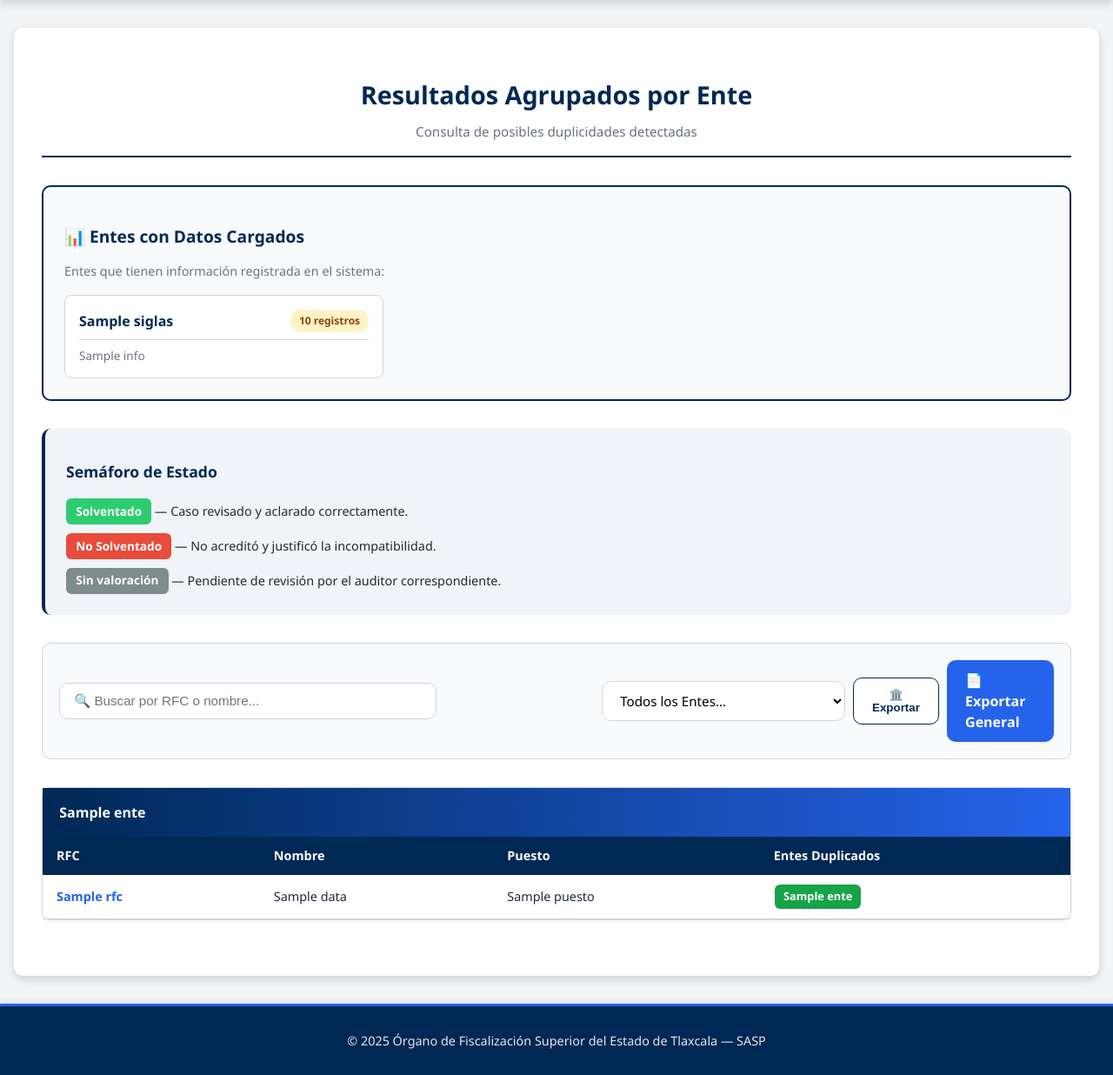
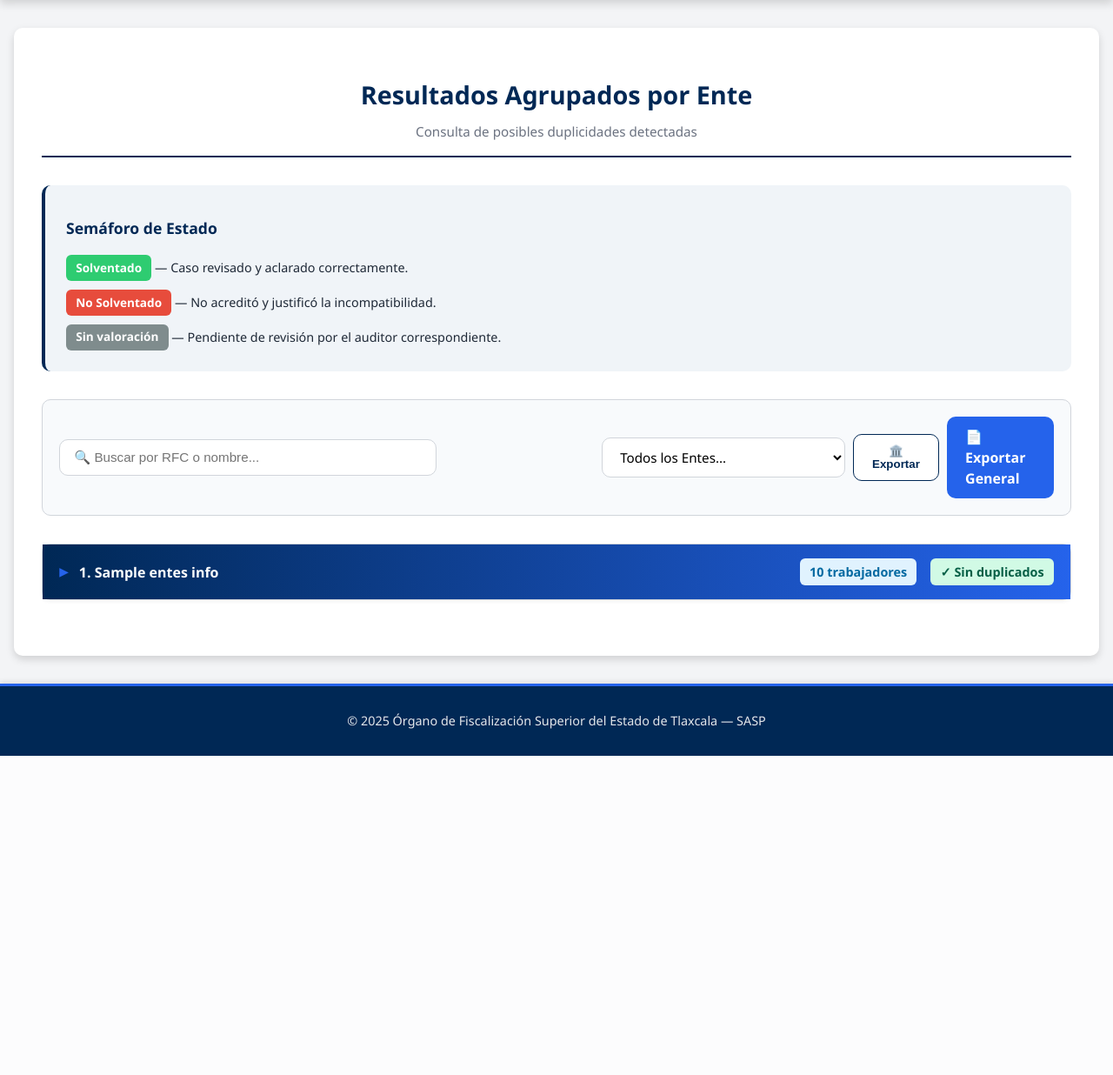
Before and after one commit to OmarSalvatierra99/SCIL, a Flask app: template templates/resultados.html in a window 1280 px wide. Shown: the part 82-1318 px from the top of the page at 87% size. After the commit the page ends 951 px from the top, so only its background shows below. Run offline with Flask 3, Linux system fonts and the light colour scheme; the visitor is signed in with stand-in values (Sample User, id 1); tables that the repository leaves empty hold one stand-in row (values such as "Sample post"); the template is opened without the code that fills it: most values are stand-ins (such as "Sample title", 1, 10 or a date in 2020).

Commit message:
12/11/2025 El proyecto ya funciona, solo mostrara resultados una vez procesados

```diff
--- a/app.py
+++ b/app.py
@@ -397,7 +397,6 @@ def reporte_por_ente():
         elif modo_permiso == "ENTES":
             permitido = (tipo_ente == "ENTE")
         elif modo_permiso == "MUNICIPIOS":
-            # En este bloque solo recorremos ENTES (no municipios), así que se omiten
             permitido = (tipo_ente == "MUNICIPIO")
         else:
             permitido = any(_ente_match(eu, [ente['clave']]) for eu in entes_usuario)
@@ -413,10 +412,12 @@ def reporte_por_ente():
         total_duplicados = len(agrupado.get(ente_nombre, {}))
 
         entes_info[ente_nombre] = {
+            'num': ente['num'],
             'siglas': ente['siglas'],
             'nombre_completo': ente['nombre'],
             'total': total_trabajadores,
-            'duplicados': total_duplicados
+            'duplicados': total_duplicados,
+            'tipo': tipo_ente  # ENTE o MUNICIPIO
         }
 
         # Si tiene trabajadores pero no duplicidades, agregarlo a entes_con_datos
@@ -427,11 +428,31 @@ def reporte_por_ente():
                 'total': total_trabajadores
             }
 
+    # Función de ordenamiento por NUM jerárquico
+    def orden_por_num(item):
+        """Ordena por NUM respetando jerarquía (1.2.3 antes de 1.10)"""
+        ente_nombre, info = item
+        num_str = str(info.get('num', '999')).strip().rstrip('.')
+        partes = []
+        for parte in num_str.split('.'):
+            try:
+                partes.append(int(parte))
+            except ValueError:
+                partes.append(999)
+        # Rellenar con ceros para comparación consistente
+        while len(partes) < 5:
+            partes.append(0)
+        return tuple(partes)
+
     agrupado_final = {k: list(v.values()) for k, v in agrupado.items()}
+
+    # Ordenar entes_info por NUM
+    entes_info_ordenados = sorted(entes_info.items(), key=orden_por_num)
+
     return render_template(
         "resultados.html",
-        resultados=dict(sorted(agrupado_final.items())),
-        entes_info=dict(sorted(entes_info.items())),
+        resultados=agrupado_final,
+        entes_info=entes_info_ordenados,
         entes_con_datos=dict(sorted(entes_con_datos.items()))
     )
 
--- a/templates/resultados.html
+++ b/templates/resultados.html
@@ -2,36 +2,23 @@
 {% block title %}Resultados por Ente - SASP{% endblock %}
 
 {% block content %}
+<style>
+.acordeon-icono {
+  display: inline-block;
+  transition: transform 0.2s ease;
+  font-size: 0.8rem;
+  color: var(--color-accent);
+}
+.acordeon-header:hover {
+  background: linear-gradient(90deg, #003366, var(--color-accent));
+}
+</style>
+
 <div class="report-container">
   <header class="header-flex">
     <h2>Resultados Agrupados por Ente</h2>
     <span class="subtitle">Consulta de posibles duplicidades detectadas</span>
   </header>
-
-  <!-- RESUMEN DE ENTES CARGADOS -->
-  {% if entes_info %}
-  <section class="entes-resumen">
-    <h3>📊 Entes con Datos Cargados</h3>
-    <p class="subtitle-info">Entes que tienen información registrada en el sistema:</p>
-    <div class="entes-grid">
-      {% for ente_nombre, info in entes_info.items() %}
-        {% if info.total > 0 %}
-        <div class="ente-card {% if info.duplicados == 0 %}ente-limpio{% endif %}">
-          <div class="ente-card-header">
-            <strong>{{ info.siglas or ente_nombre }}</strong>
-            <span class="badge-count {% if info.duplicados == 0 %}badge-limpio{% else %}badge-ok{% endif %}">
-              {{ info.total }} registros
-            </span>
-          </div>
-          <div class="ente-card-body">
-            {{ info.nombre_completo[:60] }}{% if info.nombre_completo|length > 60 %}...{% endif %}
-          </div>
-        </div>
-        {% endif %}
-      {% endfor %}
-    </div>
-  </section>
-  {% endif %}
 
   <!-- LEYENDA DE SEMÁFORO -->
   <section class="semaforo-info">
@@ -61,12 +48,39 @@
     </form>
   </div>
 
-  <!-- TABLAS DE RESULTADOS -->
-  {% if resultados %}
-    {% for ente, lista in resultados.items() %}
-      {% if not request.args.get('ente') or request.args.get('ente') == ente %}
-        <section class="ente-bloque">
-          <div class="ente-nombre">{{ ente }}</div>
+  <!-- TABLAS DE RESULTADOS CON ACORDEONES -->
+  {% if entes_info %}
+    {# entes_info ya viene ordenado por NUM desde el backend #}
+    {% for ente_nombre, info in entes_info %}
+      {% if info.total > 0 and (not request.args.get('ente') or request.args.get('ente') == ente_nombre) %}
+        {% set lista = resultados.get(ente_nombre, []) %}
+        {% set tiene_duplicados = info.duplicados > 0 %}
+        {% set tipo_ente = info.tipo|default('ENTE') %}
+
+        <section class="ente-bloque acordeon" data-tipo="{{ tipo_ente }}">
+          <div class="ente-nombre acordeon-header" style="cursor: pointer; display: flex; justify-content: space-between; align-items: center;">
+            <span style="display: flex; align-items: center; gap: 0.8rem;">
+              <span class="acordeon-icono">▶</span>
+              <strong>{{ info.num }}. {{ ente_nombre }}</strong>
+            </span>
+            <span style="display: flex; gap: 1rem; align-items: center; font-size: 0.9rem;">
+              <span style="background: #e0f2fe; color: #0369a1; padding: 0.3rem 0.7rem; border-radius: 6px; font-weight: 600;">
+                {{ info.total }} trabajador{% if info.total != 1 %}es{% endif %}
+              </span>
+              {% if tiene_duplicados %}
+                <span style="background: #fef3c7; color: #92400e; padding: 0.3rem 0.7rem; border-radius: 6px; font-weight: 600;">
+                  {{ info.duplicados }} duplicado{% if info.duplicados != 1 %}s{% endif %}
+                </span>
+              {% else %}
+                <span style="background: #d1fae5; color: #065f46; padding: 0.3rem 0.7rem; border-radius: 6px; font-weight: 600;">
+                  ✓ Sin duplicados
+                </span>
+              {% endif %}
+            </span>
+          </div>
+
+          <div class="acordeon-contenido" style="display: none;">
+            {% if tiene_duplicados %}
               <table class="tabla-resultados">
                 <thead>
                   <tr>
@@ -106,31 +120,72 @@
                   {% endfor %}
                 </tbody>
               </table>
+            {% else %}
+              <div style="padding: 2rem; text-align: center; color: #065f46; background: #ecfdf5; border-radius: 8px; margin: 1rem;">
+                <strong>✓ Este ente no presenta duplicidades</strong>
+                <p style="margin: 0.5rem 0 0 0; font-size: 0.9rem;">
+                  Se han procesado {{ info.total }} trabajador{% if info.total != 1 %}es{% endif %} sin incompatibilidades detectadas.
+                </p>
+              </div>
+            {% endif %}
+          </div>
         </section>
       {% endif %}
     {% endfor %}
   {% else %}
-    <p class="msg-vacio">No hay resultados para mostrar.</p>
+    <p class="msg-vacio">No hay datos cargados en el sistema.</p>
   {% endif %}
 </div>
 
-<!-- Script de búsqueda rápida -->
+<!-- Script de búsqueda y acordeones -->
 <script>
 document.addEventListener("DOMContentLoaded", () => {
   const input = document.getElementById("searchInput");
-  if (!input) {
-    console.warn("⚠️ searchInput no encontrado");
-    return;
+  const acordeones = document.querySelectorAll(".acordeon");
+
+  // ============================================
+  // ACORDEONES: Toggle expandir/colapsar
+  // ============================================
+  acordeones.forEach(acordeon => {
+    const header = acordeon.querySelector(".acordeon-header");
+    const contenido = acordeon.querySelector(".acordeon-contenido");
+    const icono = acordeon.querySelector(".acordeon-icono");
+
+    header.addEventListener("click", (e) => {
+      // No toggle si se hace click en un link
+      if (e.target.tagName === "A") return;
+
+      const estaExpandido = contenido.style.display !== "none";
+
+      if (estaExpandido) {
+        contenido.style.display = "none";
+        icono.textContent = "▶";
+      } else {
+        contenido.style.display = "block";
+        icono.textContent = "▼";
       }
+    });
+  });
 
+  // ============================================
+  // BÚSQUEDA POR RFC/NOMBRE
+  // ============================================
+  if (input) {
     input.addEventListener("keyup", () => {
       const filter = input.value.toLowerCase().trim();
-    const bloques = document.querySelectorAll(".ente-bloque");
 
-    bloques.forEach(bloque => {
-      const filas = bloque.querySelectorAll(".fila-result");
+      acordeones.forEach(acordeon => {
+        const filas = acordeon.querySelectorAll(".fila-result");
         let hayCoincidencias = false;
 
+        // Si no hay filas (ente sin duplicados), buscar en el nombre del ente
+        if (filas.length === 0) {
+          const nombreEnte = acordeon.querySelector(".ente-nombre").textContent.toLowerCase();
+          if (nombreEnte.includes(filter)) {
+            hayCoincidencias = true;
+          }
+        } else {
+          // Buscar en las filas de la tabla
           filas.forEach(row => {
             const text = row.textContent.toLowerCase();
             if (text.includes(filter)) {
@@ -140,11 +195,22 @@ document.addEventListener("DOMContentLoaded", () => {
               row.style.display = "none";
             }
           });
+        }
 
-      // Ocultar el bloque completo si no hay coincidencias
-      bloque.style.display = hayCoincidencias || filter === "" ? "" : "none";
+        // Mostrar/ocultar acordeón según coincidencias
+        if (filter === "" || hayCoincidencias) {
+          acordeon.style.display = "";
+          // Si hay búsqueda activa y hay coincidencias, expandir automáticamente
+          if (filter !== "" && hayCoincidencias) {
+            acordeon.querySelector(".acordeon-contenido").style.display = "block";
+            acordeon.querySelector(".acordeon-icono").textContent = "▼";
+          }
+        } else {
+          acordeon.style.display = "none";
+        }
       });
     });
+  }
 });
 </script>
 {% endblock %}
```
Lines whose indentation alone changed are shown as unchanged.
